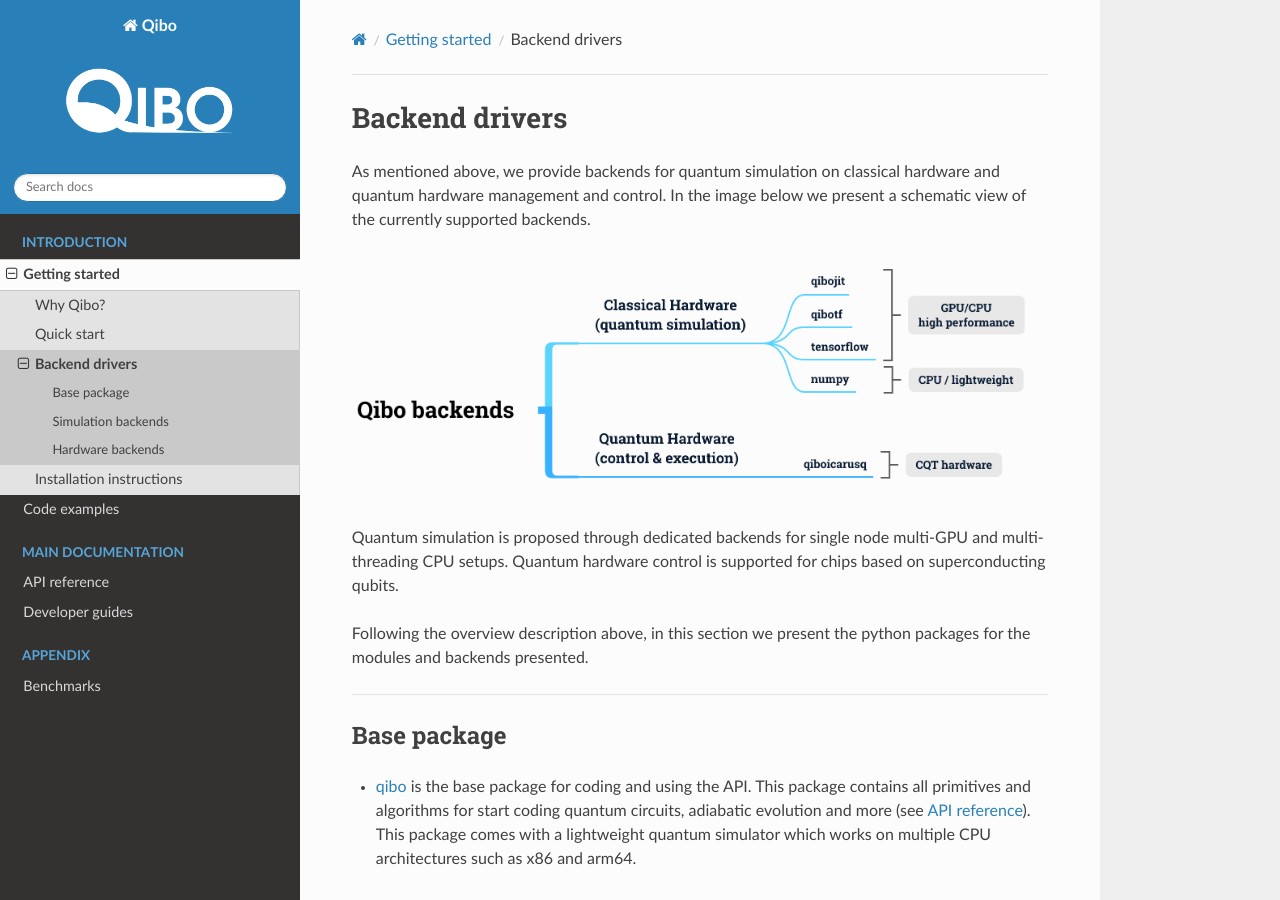
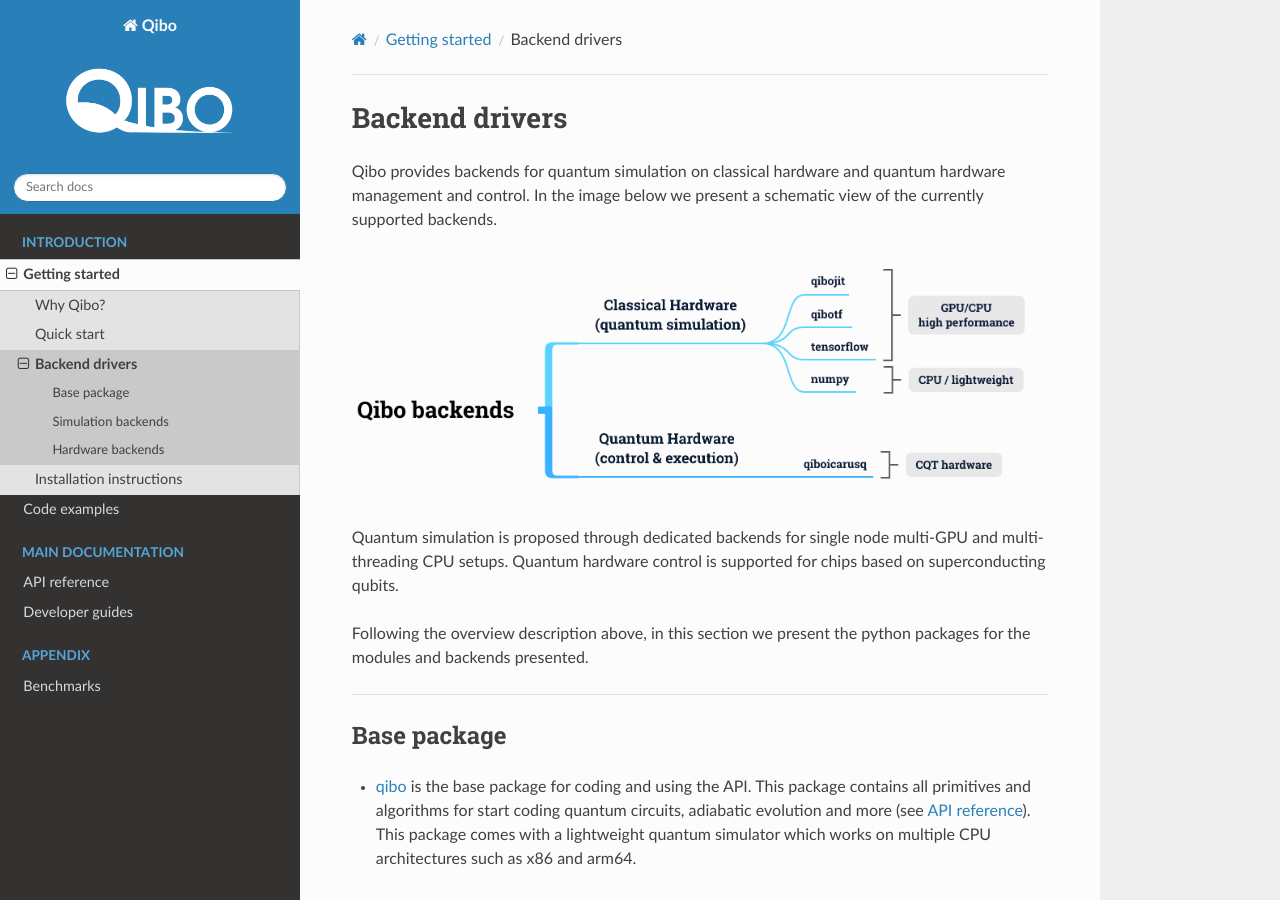
Before and after one commit to qiboteam/qibo, a Sphinx documentation site: the page built from doc/source/getting-started/backends.rst, in a window 1280 px wide and 900 px high. Built offline with Sphinx 7.4.7 and the Read the Docs theme 2.0.0, drawn with Linux system fonts in a browser that asks for light colours; pages that are not in the unit, such as notebooks, are missing from menus.

Commit message:
Update doc/source/getting-started/backends.rst
Co-authored-by: Stavros Efthymiou <35475381+stavros11@users.noreply.github.com>

```diff
--- a/doc/source/getting-started/backends.rst
+++ b/doc/source/getting-started/backends.rst
@@ -4,7 +4,7 @@
 Backend drivers
 ===============
 
-As mentioned above, we provide backends for quantum simulation on classical
+Qibo provides backends for quantum simulation on classical
 hardware and quantum hardware management and control. In the image below we
 present a schematic view of the currently supported backends.
 
```
